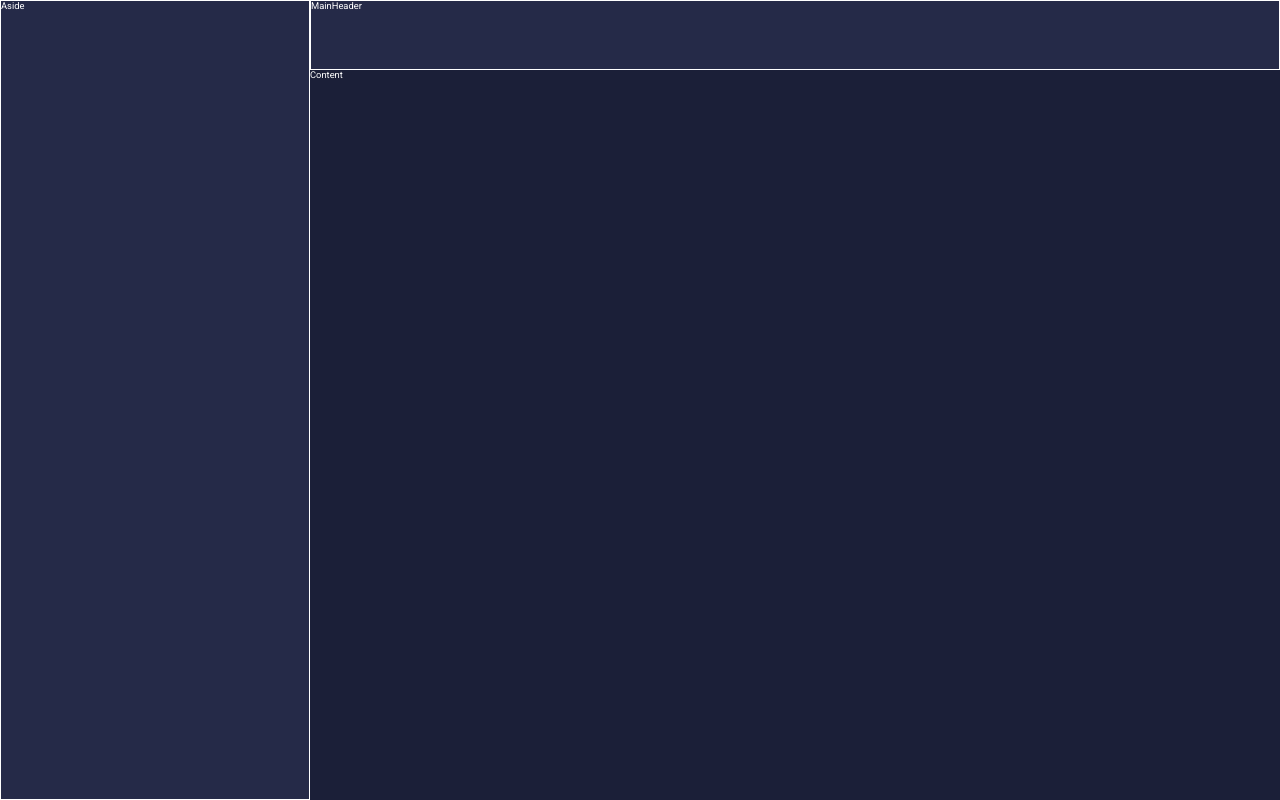
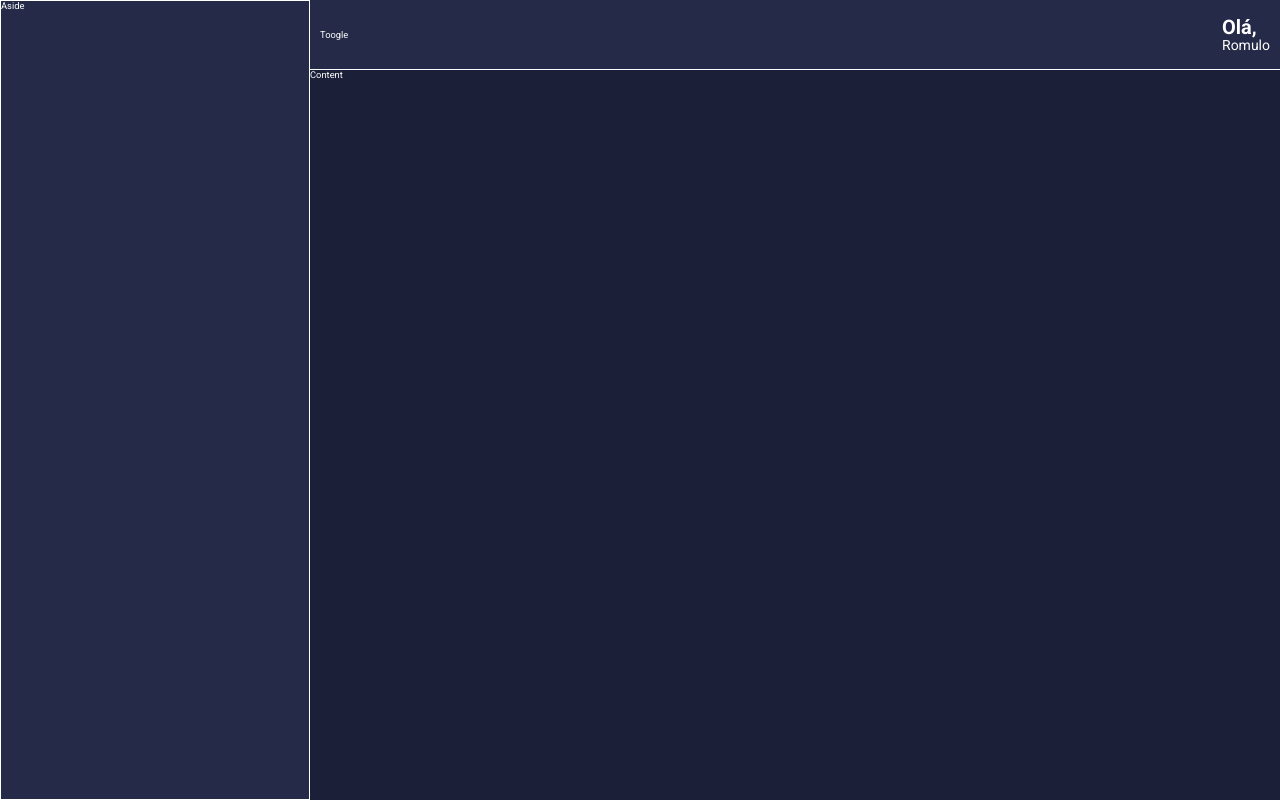
Before and after one commit to romulorosafullstack/2025-react-ts-carteira-digital, a React (Vite) app: page / in a window 1280 px wide. Built offline with nearby package versions, Linux system fonts and the light colour scheme.

Commit message:
MainHeader Container Profile Welcome e UserName

```diff
--- a/src/components/MainHeader/index.tsx
+++ b/src/components/MainHeader/index.tsx
@@ -1,10 +1,23 @@
-import { Container } from "./styles"
+import {
+  Container,
+  Profile,
+  Welcome,
+  UserName,
+} from "./styles"
 
 const MainHeader: React.FC = () => {
   return (
     <>
       <Container>
-        <h1>MainHeader</h1>
+        <h1>Toogle</h1>
+        <Profile>
+          <Welcome>
+            Olá,
+          </Welcome>
+          <UserName>
+            Romulo
+          </UserName>
+        </Profile>
       </Container>
     </>
   )
--- a/src/components/MainHeader/styles.ts
+++ b/src/components/MainHeader/styles.ts
@@ -1,8 +1,30 @@
 import styled from "styled-components";
 
 export const Container = styled.section`
+  align-items: center;
+  background-color: ${props => props.theme.colors.secondary};
+  border-bottom: 0.1rem solid ${props => props.theme.colors.white};
+  color: ${props => props.theme.colors.text};
+  display: flex;
   grid-area: MH;
-  background-color: ${props => props.theme.colors.secondary};
-  color: ${props => props.theme.colors.text};
-  border: 0.1rem solid ${props => props.theme.colors.white};
+  justify-content: space-between;
+  padding: 0 1rem;
 `;
+
+export const Profile = styled.div`
+  align-items: flex-start;
+  display: flex;
+  flex-direction: column;
+  font-family: 'Roboto', Arial, Helvetica, sans-serif;
+  line-height: 1.1;
+`;
+
+export const Welcome = styled.p`
+  font-size: 2rem;
+  font-weight: 700;
+`;
+
+export const UserName = styled.h2`
+  font-size: 1.4rem;
+  font-weight: 400;
+`;
```
